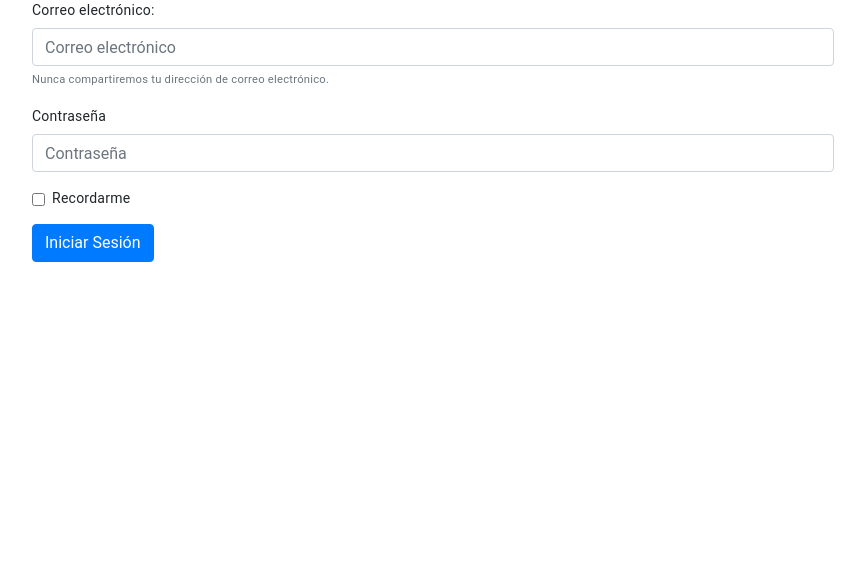
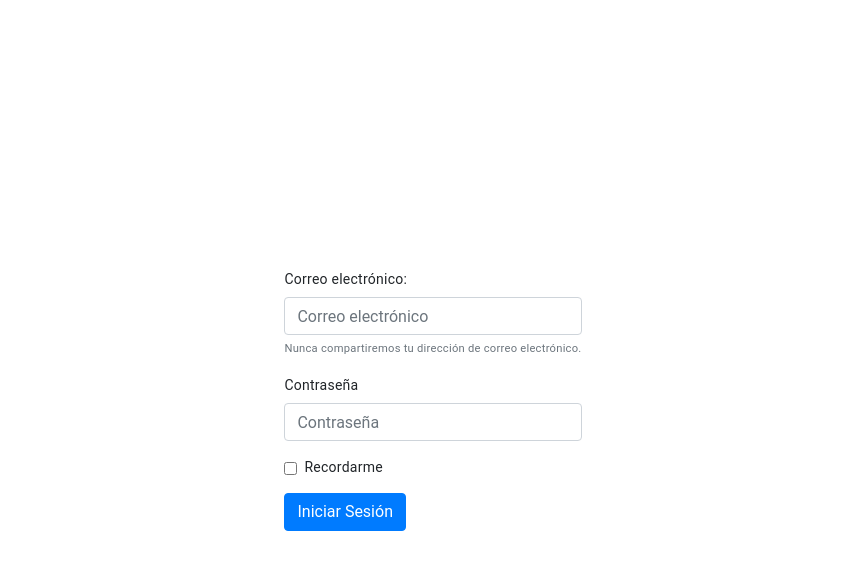
Before and after one commit to jCruzDuran/sysgimnasio-frontend, an Angular app: page / in a window 1280 px wide. Shown: the top 570 px of the page, without its empty margins (207-1072 px from the left). Built offline with nearby package versions, Linux system fonts and the light colour scheme.

Commit message:
login centrado

```diff
--- a/src/app/components/login/login.component.css
+++ b/src/app/components/login/login.component.css
@@ -0,0 +1,4 @@
+#formLogin{
+    height: 100vh; /* Ajusta la altura al 100% del viewport */
+    width: 65vw;
+}
--- a/src/app/components/login/login.component.html
+++ b/src/app/components/login/login.component.html
@@ -1,4 +1,4 @@
-<div class="container" style="width: 65vw;">
+<div class="container d-flex justify-content-center align-items-center" id="formLogin">
   <form>
     <div class="form-group">
       <label for="emailInput">Correo electrónico:</label>
```
